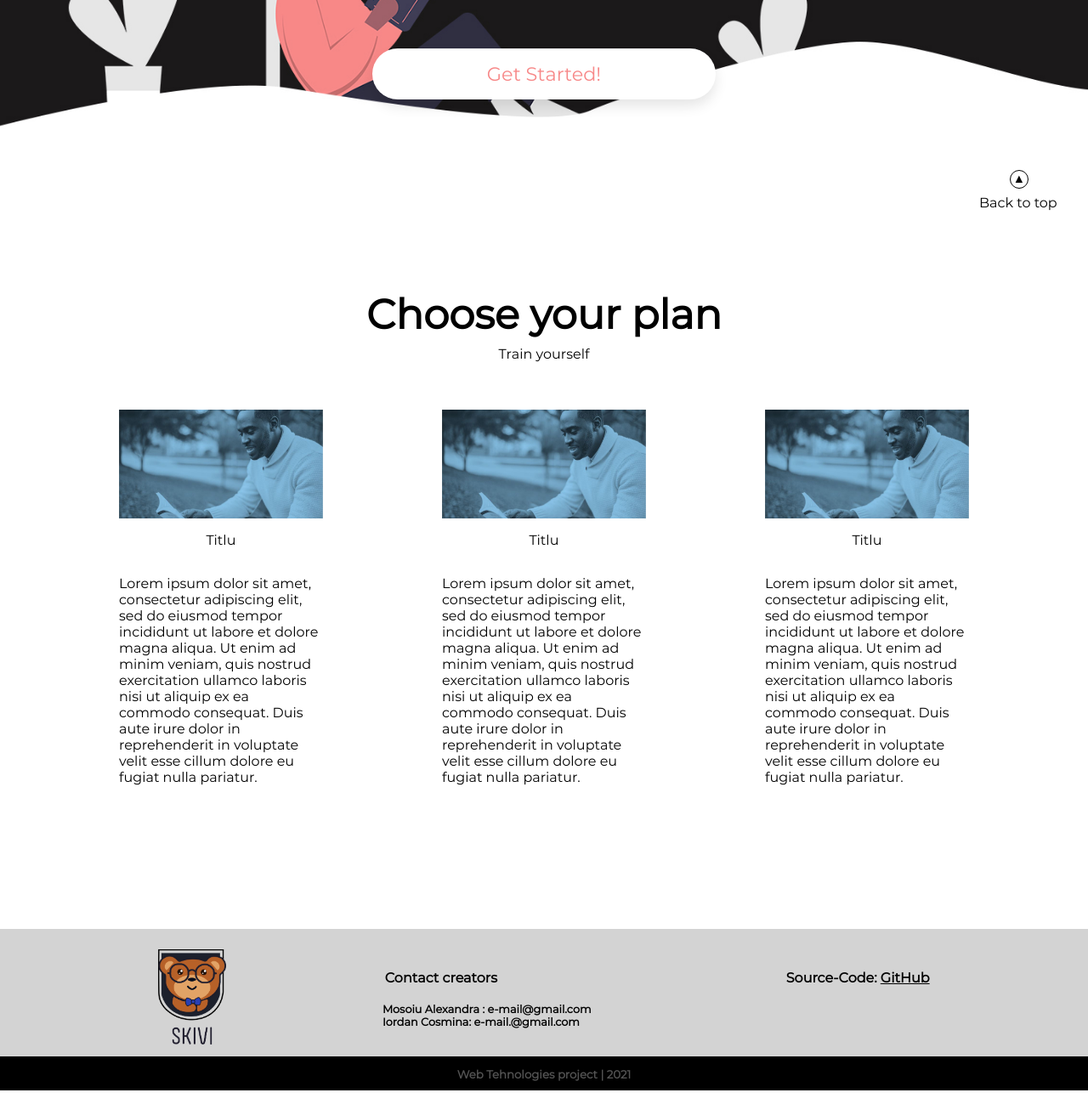
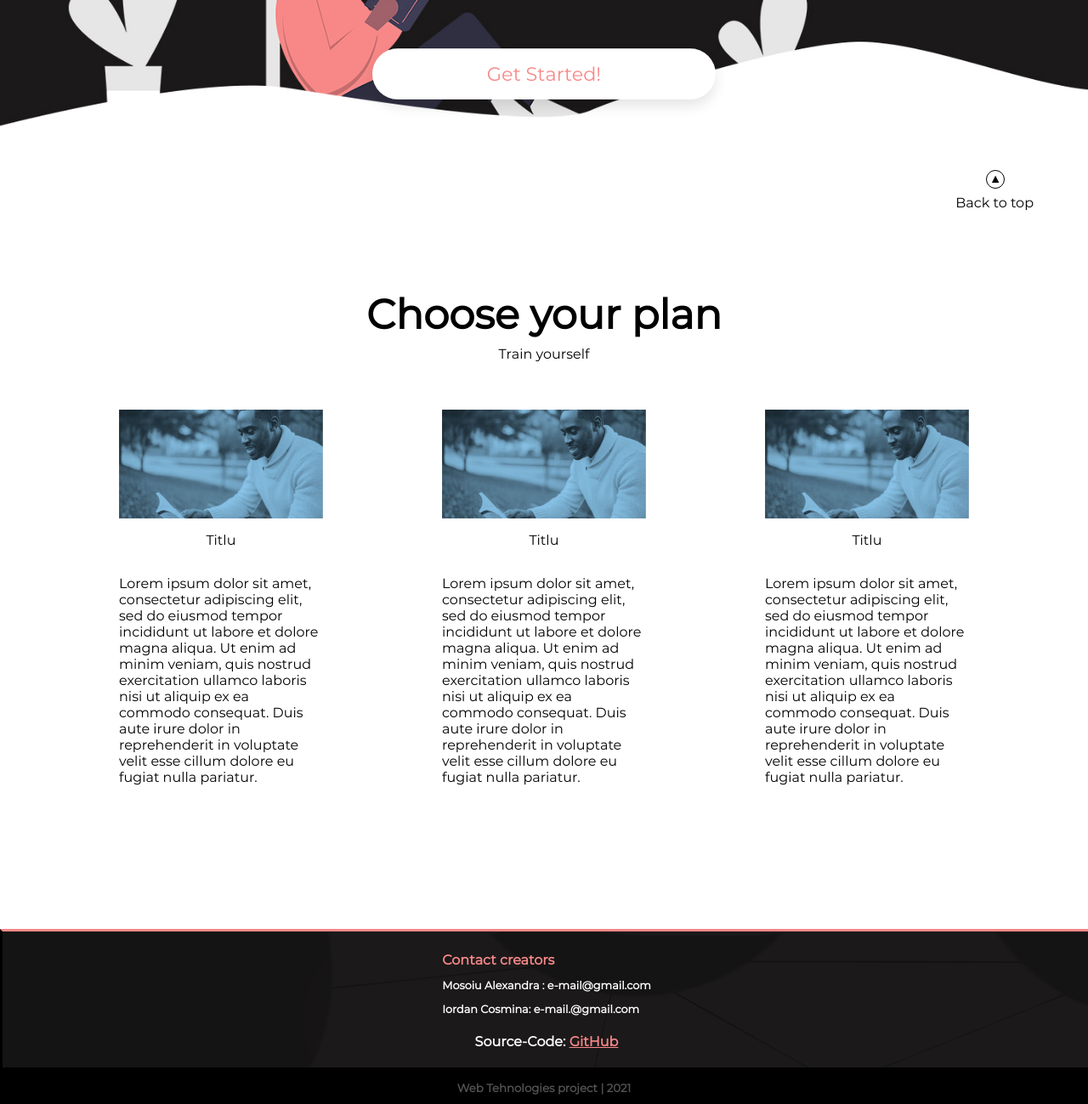
Before and after one commit to Serithipithy/SkiVI, a PHP site: page /main.html in a window 1280 px wide. Shown: the part 512-1811 px from the top of the page at 85% size. Run offline with PHP 8.4, Linux system fonts and the light colour scheme.

Commit message:
new footer

```diff
--- a/main.html
+++ b/main.html
@@ -11,9 +11,6 @@
 
 <body>
     <header>
-        <!-- <div class="header--logo--container">
-            <img src="img/logo.png" alt="SkiVi logo" class="header--logo">
-        </div> -->
         <div>
             <a href="#contact" class="buttons button--left">Contact</a>
             <div class="block--buttons--right">
@@ -26,7 +23,7 @@
 
 
     <main>
-        <div  class="image--slides">
+        <div class="image--slides">
             <img class="image-in-slide" src="img/bg-image3.jpg" alt="a man reading a book">
             <div class="over--image--slides">
                 <a href="#learning--plans" class="button--middle">Get Started!</a>
@@ -71,13 +68,12 @@
 
 
     <footer id="contact">
-        <img src="img/logo.png" alt="SkiVi logo" class="footer--logo">
         <div class="footer--contact">
-            Contact creators
-            <ul class="contact--list">
-                <li>Mosoiu Alexandra : e-mail@gmail.com</li>
-                <li>Iordan Cosmina: e-mail.@gmail.com</li>
-            </ul>
+            <div> Contact creators </div>
+            <div class="contact--list">
+                <p>Mosoiu Alexandra : e-mail@gmail.com</p>
+                <p>Iordan Cosmina: e-mail.@gmail.com</p>
+            </div>
         </div>
         <div class="footer--contact footer--sourcecode">
             Source-Code: <a class="footer-code" href="https://github.com/Serithipithy/SkiVI-Skill-Virtual-Instructor-">GitHub</a>
--- a/skivi2.css
+++ b/skivi2.css
@@ -3,40 +3,49 @@ html {
     --scrollbarBG: #4e4e4e;
     --thumbBG: #000000;
 }
+
+
 /* montserrat-regular - latin */
+
 @font-face {
     font-family: 'Montserrat';
     font-style: normal;
     font-weight: 400;
-    src: url('fonts/montserrat-v15-latin-regular.eot'); /* IE9 Compat Modes */
-    src: local(''),
-         url('fonts/montserrat-v15-latin-regular.eot?#iefix') format('embedded-opentype'), /* IE6-IE8 */
+    src: url('fonts/montserrat-v15-latin-regular.eot');
+    /* IE9 Compat Modes */
+    src: local(''), url('fonts/montserrat-v15-latin-regular.eot?#iefix') format('embedded-opentype'), /* IE6-IE8 */
     url('fonts/montserrat-v15-latin-regular.woff2') format('woff2'), /* Super Modern Browsers */
     url('fonts/montserrat-v15-latin-regular.woff') format('woff'), /* Modern Browsers */
     url('fonts/montserrat-v15-latin-regular.ttf') format('truetype'), /* Safari, Android, iOS */
-         url('fonts/montserrat-v15-latin-regular.svg#Montserrat') format('svg'); /* Legacy iOS */
+    url('fonts/montserrat-v15-latin-regular.svg#Montserrat') format('svg');
+    /* Legacy iOS */
 }
+
 *:focus {
     outline: none;
 }
 
 body {
-    font-family: "Montserrat" , Sans-Serif;
+    font-family: "Montserrat", Sans-Serif;
     background-color: white;
     margin: 0;
 }
+
 body::-webkit-scrollbar {
     width: 12px;
 }
+
 body {
     scrollbar-width: thin;
     scrollbar-color: var(--thumbBG) var(--scrollbarBG);
 }
+
 body::-webkit-scrollbar-track {
     background: var(--scrollbarBG);
 }
+
 body::-webkit-scrollbar-thumb {
-    background-color: var(--thumbBG) ;
+    background-color: var(--thumbBG);
     border-radius: 6px;
     border: 3px solid var(--scrollbarBG);
 }
@@ -83,15 +92,6 @@ div {
     right: 10%;
     top: 0.9em;
 }
-.header--logo--container{
-    display: flex;
-    justify-content: center;
-}
-
-.header--logo {
-    position: absolute;
-    width: 5em;
-}
 
 .button--left {
     position: relative;
@@ -114,6 +114,7 @@ div {
     border-radius: 45px;
     top: -5em;
 }
+
 .buttons:hover {
     background-color: #f78888;
     color: black;
@@ -125,13 +126,12 @@ div {
     box-shadow: inset 0 0 10px #aaaaaa;
 }
 
-
-
 .button--middle:hover {
     color: white;
     background-color: #000000;
     box-shadow: 0px 10px 15px #f78888a6;
 }
+
 main {
     width: 100%;
     display: flex;
@@ -152,11 +152,10 @@ main {
     height: 100%;
 }
 
-.over--image--slides{
+.over--image--slides {
     display: flex;
     justify-content: center;
 }
-
 
 #learning--plans {
     width: 100%;
@@ -187,8 +186,6 @@ h2 {
     font-weight: bolder;
 }
 
-
-
 section div {
     width: 100%;
     display: flex;
@@ -201,6 +198,7 @@ section div {
     display: flex;
     flex-direction: row;
     justify-content: space-evenly;
+    flex-wrap: wrap;
 }
 
 .skill {
@@ -222,47 +220,51 @@ section div {
 }
 
 footer {
-    background-color: lightgrey;
-    border: none;
+    background-image: url("img/footer-model.png");
+    border: 3px solid black;
+    border-top-color: #f78888;
     padding: 0px;
     width: 100%;
-    height: 150px;
+    height: 160px;
     top: 0;
     left: 0;
     right: 0;
     display: flex;
-    justify-content: space-evenly;
+    flex-direction: column;
+    align-items: center;
 }
 
-.footer--logo {
-    width: 5em;
-    height: 7em;
-    margin-left: 0%;
+.footer--contact {
     margin-top: 1.5em;
+    color: #f78888;
+    font-size: 1em;
+    font-weight: bolder;
 }
 
-.footer--contact{
-    margin-top: 3em;
-    color: black;
-    font-weight: bold;
-    font-size: 1em;
-}
-.contact--list{
-    margin-top: 1.5em;
+.contact--list {
+    margin-top: 0.6em;
     font-size: 0.8em;
     margin-left: -15%;
+    color: white;
     list-style-type: none;
+}
 
+.footer--sourcecode {
+    margin-top: 0.5em;
+    color: white;
 }
+
 .footer-code {
-    color: black;
+    color: #f78888;
 }
-.project{
+
+.project {
     background-color: black;
     height: 2.5em;
     display: flex;
     justify-content: center;
 }
+
 h5 {
     position: relative;
     color: grey;
@@ -271,38 +273,43 @@ h5 {
     opacity: 65%;
 }
 
-.to-top{
-    color:rgb(0, 0, 0);
-    padding-top:1.8em;
-    display:inline-block;/* or block */
-    position:absolute;
+.to-top {
+    color: rgb(0, 0, 0);
+    padding-top: 1.8em;
+    display: inline-block;
+    /* or block */
+    /* position:absolute; */
     position: fixed;
-    left: 90%;
+    /* left: 90%; */
+    right: 5%;
     bottom: 2.5em;
-    border-color:rgb(0, 0, 0);
-    text-decoration:none;
-    transition:all .3s ease-out;
+    border-color: rgb(0, 0, 0);
+    text-decoration: none;
+    transition: all .3s ease-out;
 }
-  .to-top:before{
-    text-align:center;
-    content:'▲';
-    font-size:0.9em;
-    position:absolute;
-    top:0;
-    left:50%;
-    margin-left:-0.7em;
-    border:solid .13em white;
-    border-radius:10em;
-    width:1.4em;
-    height:1.4em;
-    line-height:1.3em;
-    border-color:inherit;
-    transition:transform 0.5s ease-in;
+
+.to-top:before {
+    text-align: center;
+    content: '▲';
+    font-size: 0.9em;
+    position: absolute;
+    top: 0;
+    left: 50%;
+    margin-left: -0.7em;
+    border: solid .13em white;
+    border-radius: 10em;
+    width: 1.4em;
+    height: 1.4em;
+    line-height: 1.3em;
+    border-color: inherit;
+    transition: transform 0.5s ease-in;
 }
-  .to-top:hover{
-    color:#F78888;
-    border-color:#F78888;
+
+.to-top:hover {
+    color: #F78888;
+    border-color: #F78888;
 }
-  .to-top:hover:before{
+
+.to-top:hover:before {
     transform: rotate(360deg);
 }
```
Also changed, not shown: login.html (+5 -9 lines), signup.html (+5 -9 lines), img/footer-model.png (added). Lines whose indentation alone changed are shown as unchanged.
